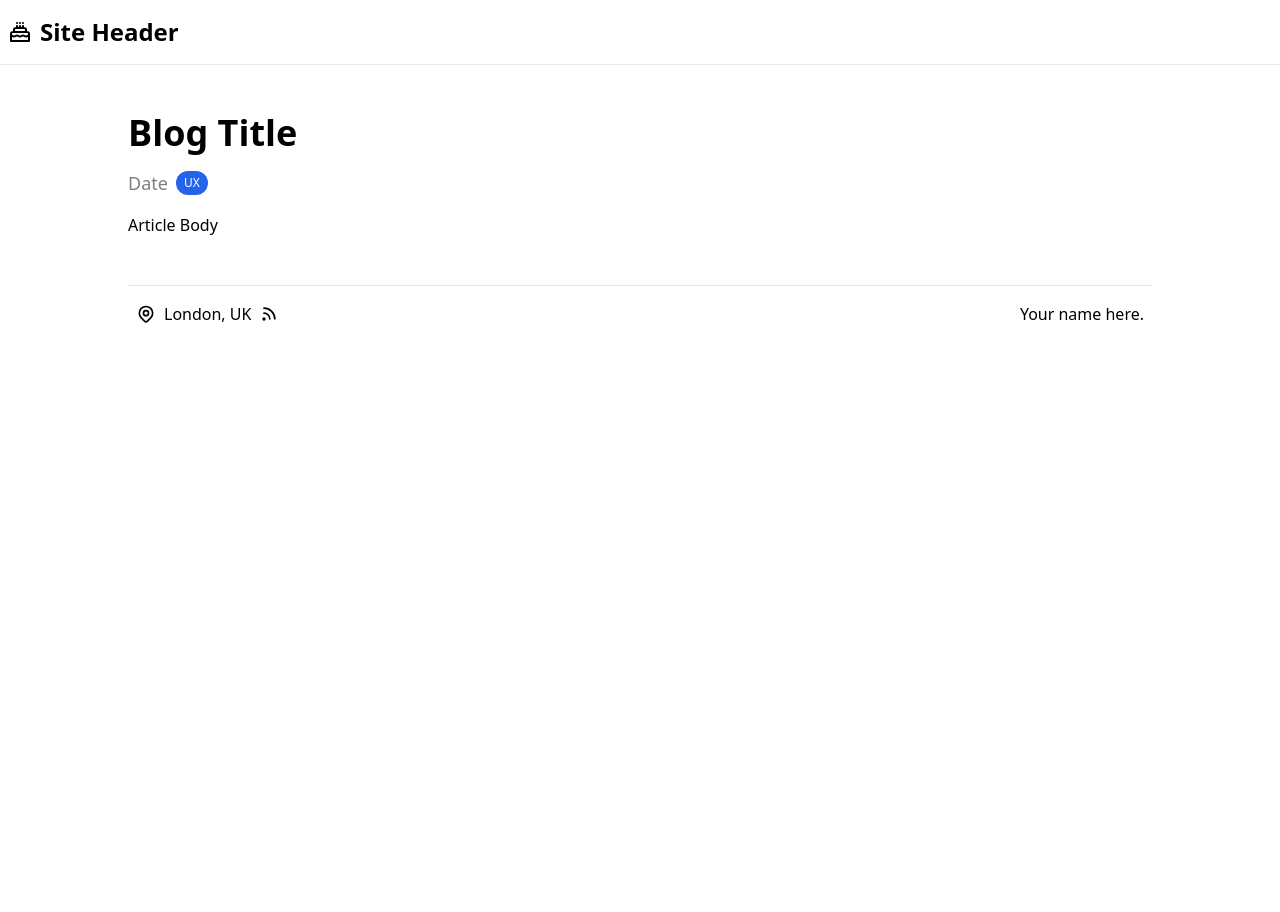
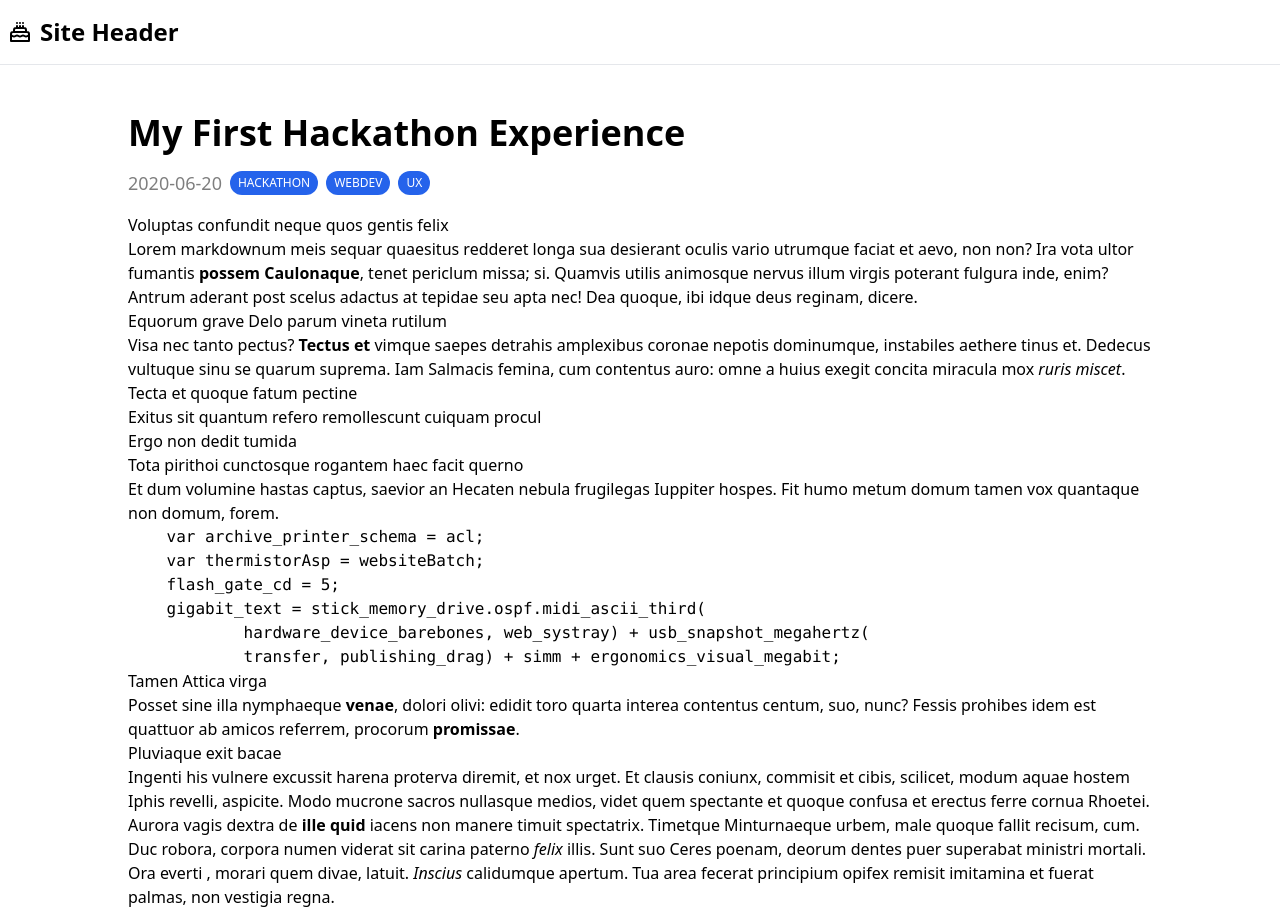
Before and after one commit to bladexr8/elevated-gatsby, a Gatsby site: page /blog/blog-posts/2020-06-20-My-First-Post/ in a window 1280 px wide. Shown: the top 912 px of the page. Before the commit the page ends 800 px from the top, so only its background shows below. Built offline with nearby package versions, Linux system fonts and the light colour scheme; Gatsby itself is replaced by a stand-in of ours; some packages are replaced by stand-ins of ours; code samples lack their colours.

Commit message:
inject values into blog pages

```diff
--- a/src/templates/blog-page.js
+++ b/src/templates/blog-page.js
@@ -1,22 +1,36 @@
 import React from "react"
+import { graphql } from "gatsby"
 import Layout from "../components/layout/Layout"
 import TagList from "../components/blog-posts/TagList"
 
-const BlogPage = () => {
+const BlogPage = ({data}) => {
+    const {blogpost: {frontmatter: {date, tags, title}, html}} = data
+    const shortDate = date.split("T")[0]
     return (
         <Layout>
             <div className="max-w-5xl space-y-4 mx-auto py-6 md:py-12 overflow-x-hidden lg:overflow-x-visible">
-                <h1 className="text-4xl font-bold">Blog Title</h1>
+                <h1 className="text-4xl font-bold">{title}</h1>
                 <div className="flex items-center space-x-2">
-                    <p className="text-lg opacity-50">Date</p>
-                    <TagList tags={["ux"]} />
+                    <p className="text-lg opacity-50">{shortDate}</p>
+                    <TagList tags={tags} />
                 </div>
-                <div>
-                    Article Body
-                </div>
+                <div className="prose max-w-5xl" dangerouslySetInnerHTML={{__html:html}} />
             </div>
         </Layout>
     )
 }
 
 export default BlogPage
+
+export const pageQuery = graphql`
+    query($slug: String!) {
+        blogpost: markdownRemark(fields: {slug: {eq: $slug}}) {
+            frontmatter {
+                date
+                title
+                tags
+            }
+            html
+        }
+    }
+`
```
